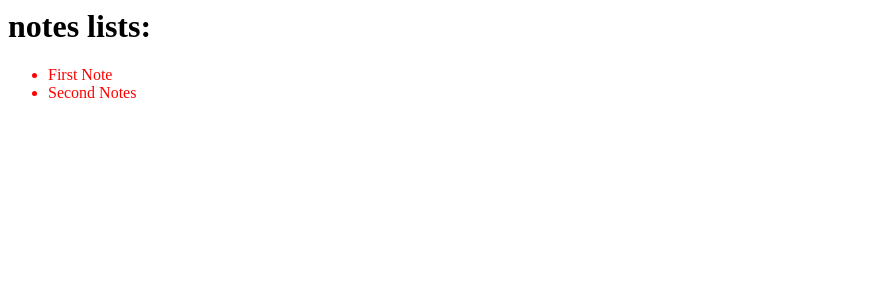
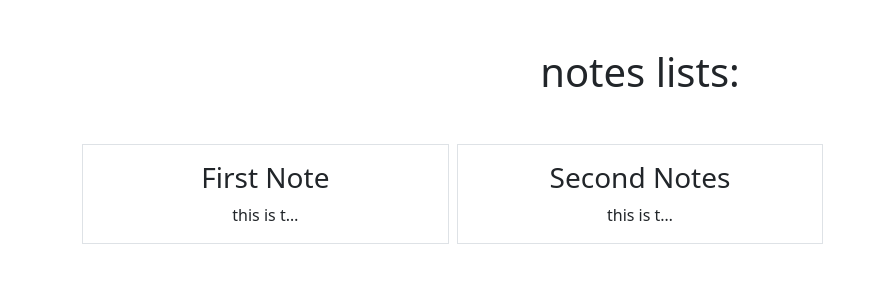
Before and after one commit to attiqrehman-ar/Django-Assentials-learn-Django-, a Django app: page /smart/notes in a window 1280 px wide. Shown: the top 300 px of the page, without its empty margins (0-878 px from the left). Run offline with Django 5.2, Linux system fonts and the light colour scheme; data comes from the database, SQL or seed files in the repository.

Commit message:
update home and note_list templates according to bootstrap

```diff
--- a/notes/templates/notes/notes_list.html
+++ b/notes/templates/notes/notes_list.html
@@ -3,10 +3,15 @@
 
 
 {% block content %}
-<h1>notes lists:</h1>
-<ul>
+<h1 class="my-5">notes lists:</h1>
+<div class="row row-cols-3 g-2">
     {% for note in notes %}
-    <li class="note_li">  {{note.title_Name}} </li>
+    <div class="col">
+        <div class="p-3 border">
+            <h3>{{note.title_Name}}</h3>
+            {{note.textt |truncatechars:10}}
+        </div>
+    </div>
     {% endfor %}
-</ul>
+</div>
 {% endblock %}
--- a/notes/urls.py
+++ b/notes/urls.py
@@ -5,6 +5,6 @@ from . import views
 
 
 urlpatterns = [
-   path('notes', views.NotesListView.as_view()),
+   path('notes', views.NotesListView.as_view(), name="notes.list"),
    path('notes/<int:pk>', views.NOtesDetailView.as_view())
 ]
--- a/static/templates/base.html
+++ b/static/templates/base.html
@@ -1,10 +1,15 @@
 {% load static %}
 <html>
 <head>
-    <link rel="stylesheet" type="text/css", href="{% static 'css/style.css' %}"/>
+    <link href="https://cdn.jsdelivr.net/npm/bootstrap@5.3.3/dist/css/bootstrap.min.css" rel="stylesheet" integrity="sha384-QWTKZyjpPEjISv5WaRU9OFeRpok6YctnYmDr5pNlyT2bRjXh0JMhjY6hW+ALEwIH" crossorigin="anonymous">
+    <!-- <link href="https://cdn.jsdelivr.net/npm/bootstrap@5.3.0/dist/css/bootstrap.min.css" rel="stylesheet" integrity="sha384-GLhlTQ8iRABdZLl6O3oVMWSktQOp6b7In1Zl3/Jr59b6EGGoI1aFkwJ5KNUAyJY" crossorigin="anonymous"> -->
+<title>Smart Notes</title>
 </head>
+
 <body>
+    <div class="my-5 text-center container">
     {% block content %}
     {% endblock %}
+</div>
 </body>
 </html>
```
Also changed, not shown: home/templates/home/welcome.html (+6 -10 lines).
